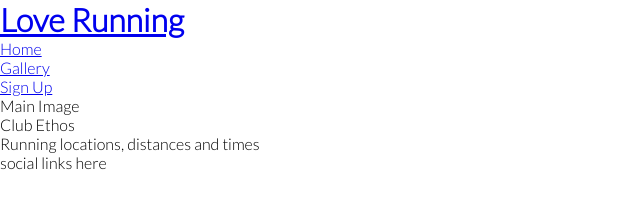
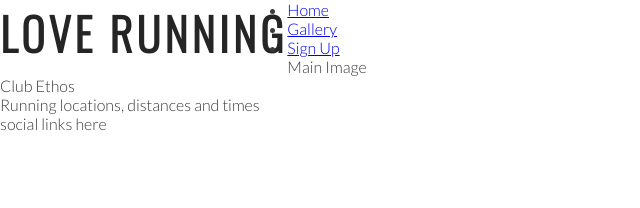
Before and after one commit to JohanABlomqvist/love-running, a plain HTML site: page index.html in a window 1280 px wide. Shown: the whole page, without its empty margins (0-640 px from the left). Drawn offline with nearby package versions, Linux system fonts and the light colour scheme.

Commit message:
add style for headings and logo

```diff
--- a/assets/css/style.css
+++ b/assets/css/style.css
@@ -9,4 +9,19 @@
 body {
     font-family: Lato, sans-serif;
     font-weight: 300;
+    color: #3a3a3a;
 }
+
+/* Headings and logo */
+
+h1, h2 {
+    font-family: Oswald, sans-serif;
+    text-transform: uppercase;
+    letter-spacing: 4px;
+    color: #252525;
+}
+
+#logo {
+    float: left;
+    font-size: 280%;
+}
--- a/index.html
+++ b/index.html
@@ -15,7 +15,7 @@
 <body>
     <header>
         <a href="index.html">
-            <h1>Love Running</h1>
+            <h1 id="logo">Love Running</h1>
         </a>
         <nav>
             <ul>
```
